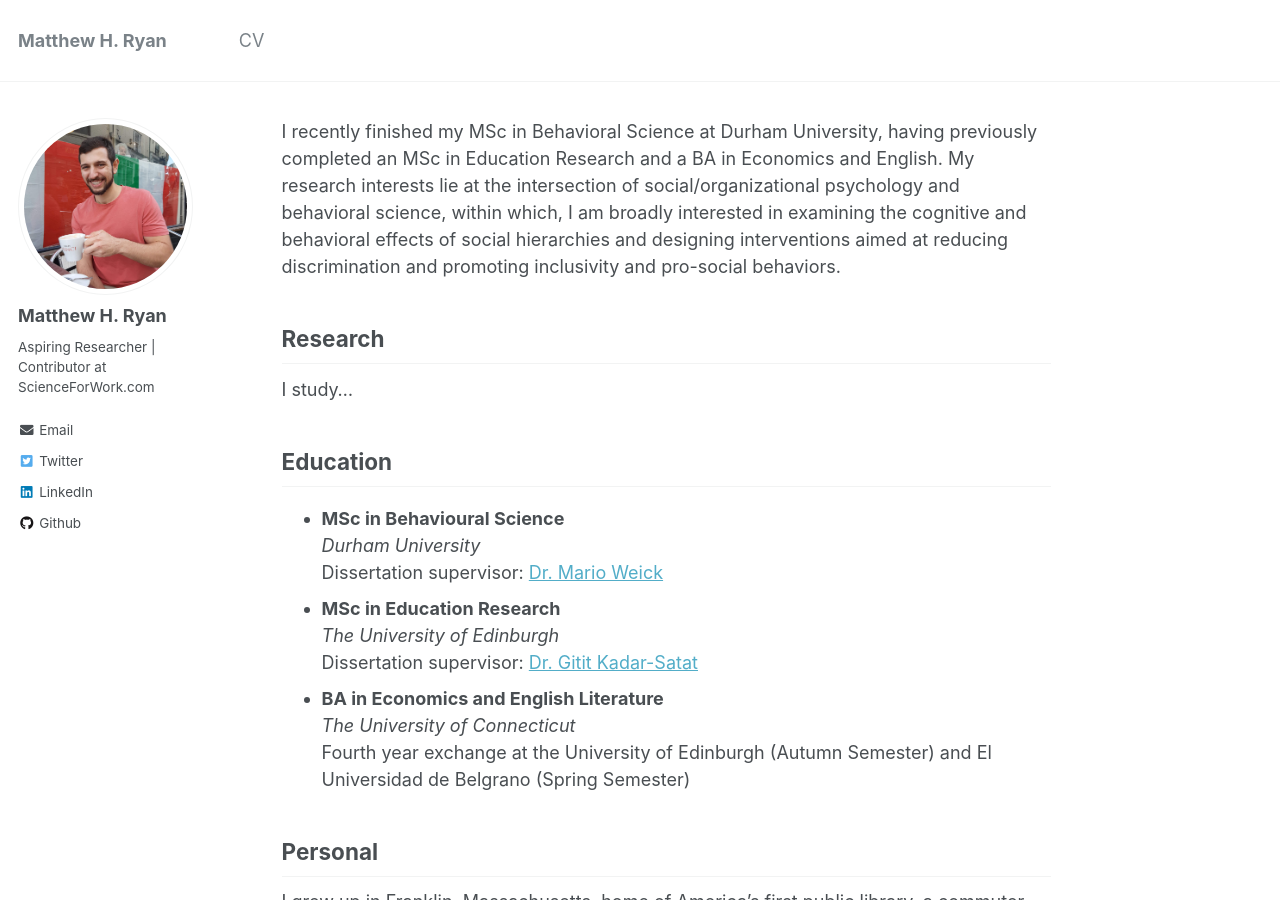
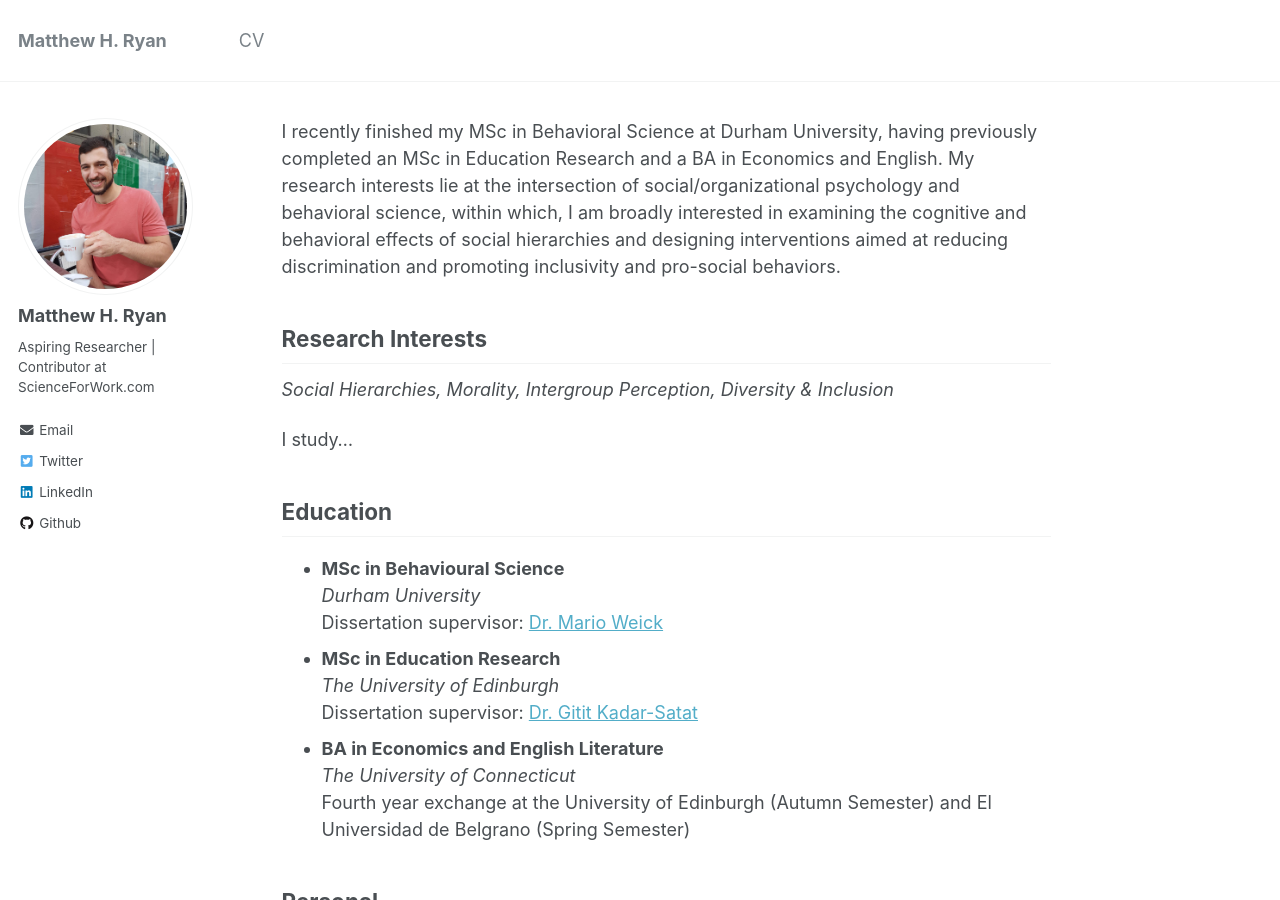
Before and after one commit to mattyhryan/mattyhryan.github.io, a Jekyll site: the page built from _pages/about.md, in a window 1280 px wide and 900 px high. Built offline with Jekyll 4.4.1, drawn with Linux system fonts in a browser that asks for light colours.

Commit message:
Update about.md

```diff
--- a/_pages/about.md
+++ b/_pages/about.md
@@ -9,7 +9,9 @@ redirect_from:
 
 I recently finished my MSc in Behavioral Science at Durham University, having previously completed an MSc in Education Research and a BA in Economics and English. My research interests lie at the intersection of social/organizational psychology and behavioral science, within which, I am broadly interested in examining the cognitive and behavioral effects of social hierarchies and designing interventions aimed at reducing discrimination and promoting inclusivity and pro-social behaviors.
 
-## Research
+## Research Interests
+
+*Social Hierarchies, Morality, Intergroup Perception, Diversity & Inclusion*
 
 I study...
 
```
